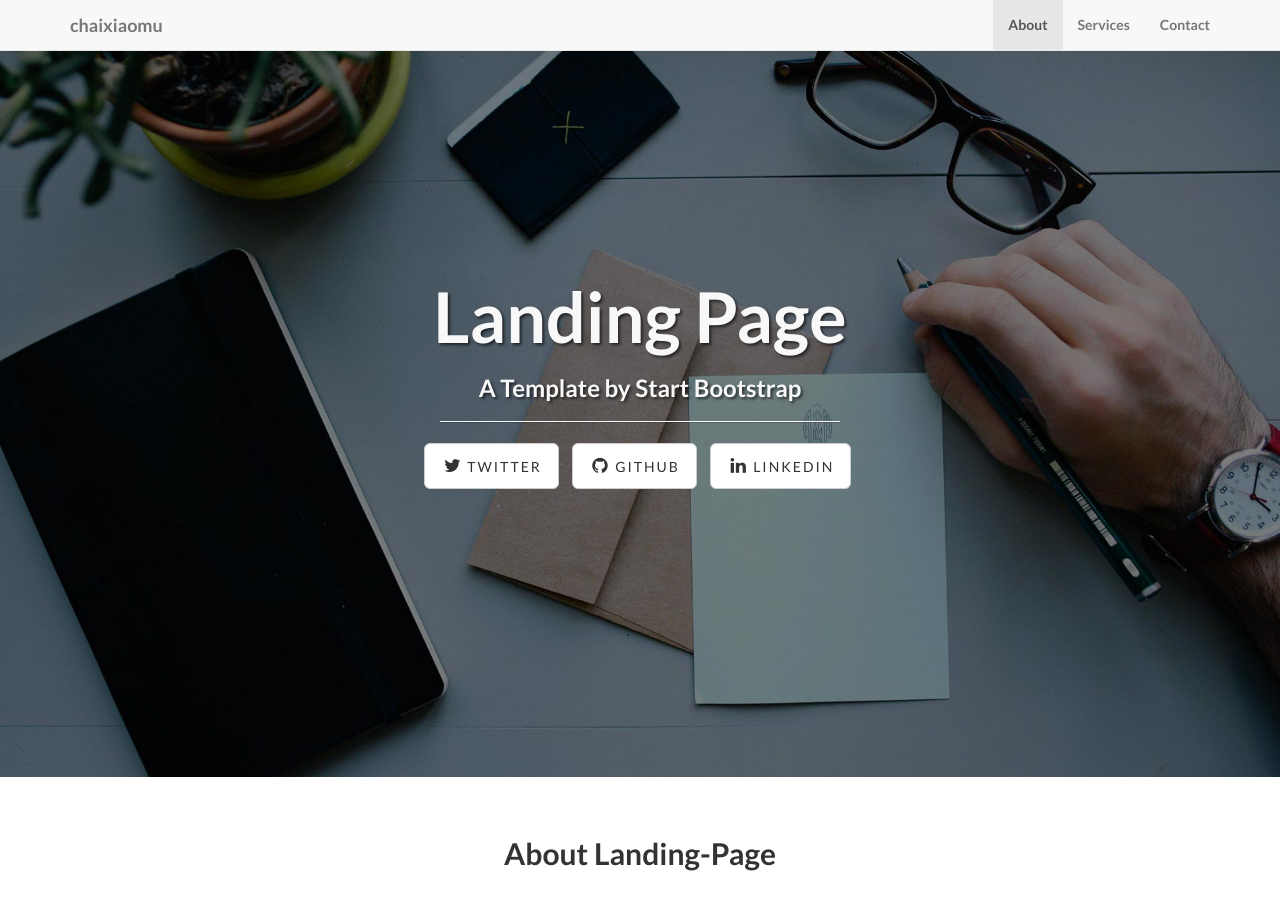
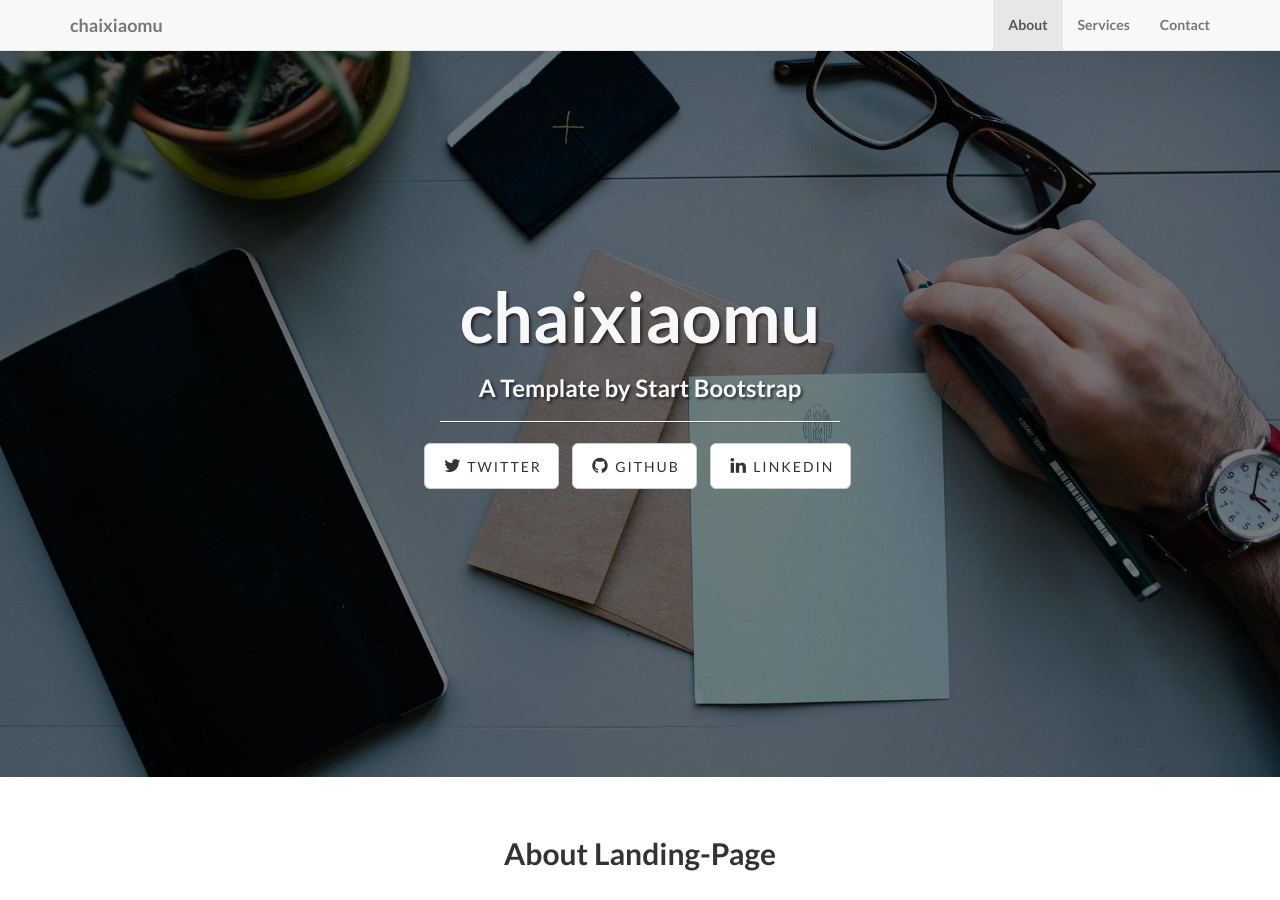
Before and after one commit to chaixiaomu/chaixiaomu.github.com, a Jekyll site: the page built from index.html, in a window 1280 px wide and 900 px high. Built offline with Jekyll 4.4.1, drawn with Linux system fonts in a browser that asks for light colours; some of the changed lines change nothing that is shown.

Commit message:
Initial commit

```diff
--- a/_config.yml
+++ b/_config.yml
@@ -27,8 +27,8 @@ permalink: pretty
 
 social:
   - title: twitter
-    url: https://twitter.com/SBootstrap
+    url:
   - title: github
-    url: https://github.com/IronSummitMedia/startbootstrap
+    url:  https://chaixiaomu.github.io/
   - title: linkedin
     url:
--- a/index.html
+++ b/index.html
@@ -1,5 +1,5 @@
 ---
 layout: default
-title: Landing Page
+title: chaixiaomu
 subTitle: A Template by Start Bootstrap
 ---
```
